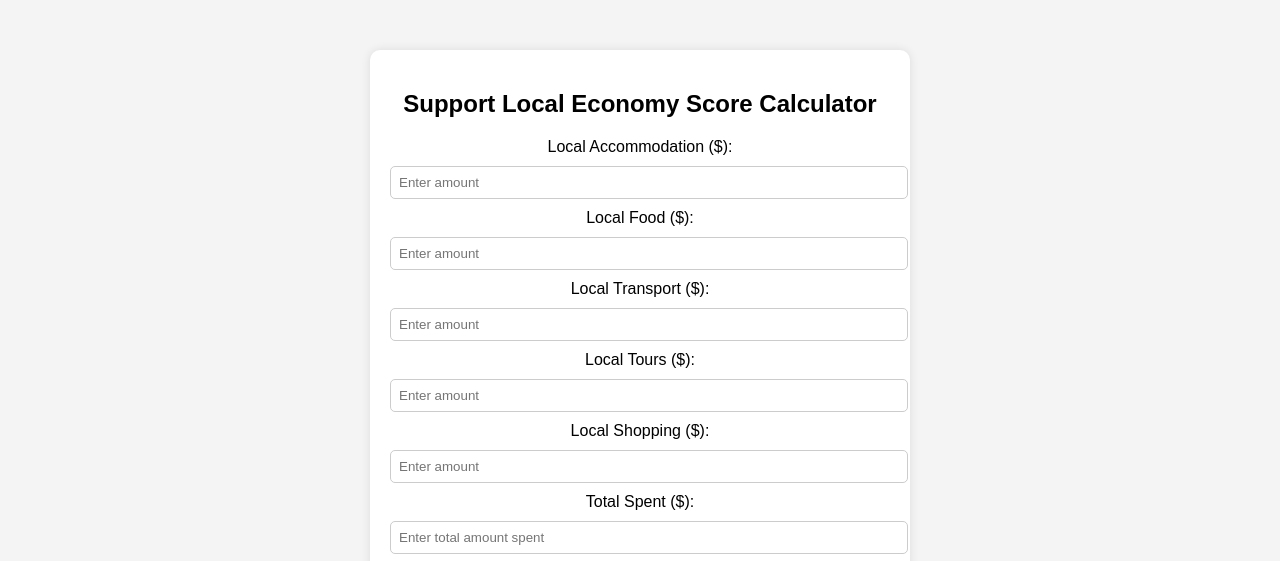
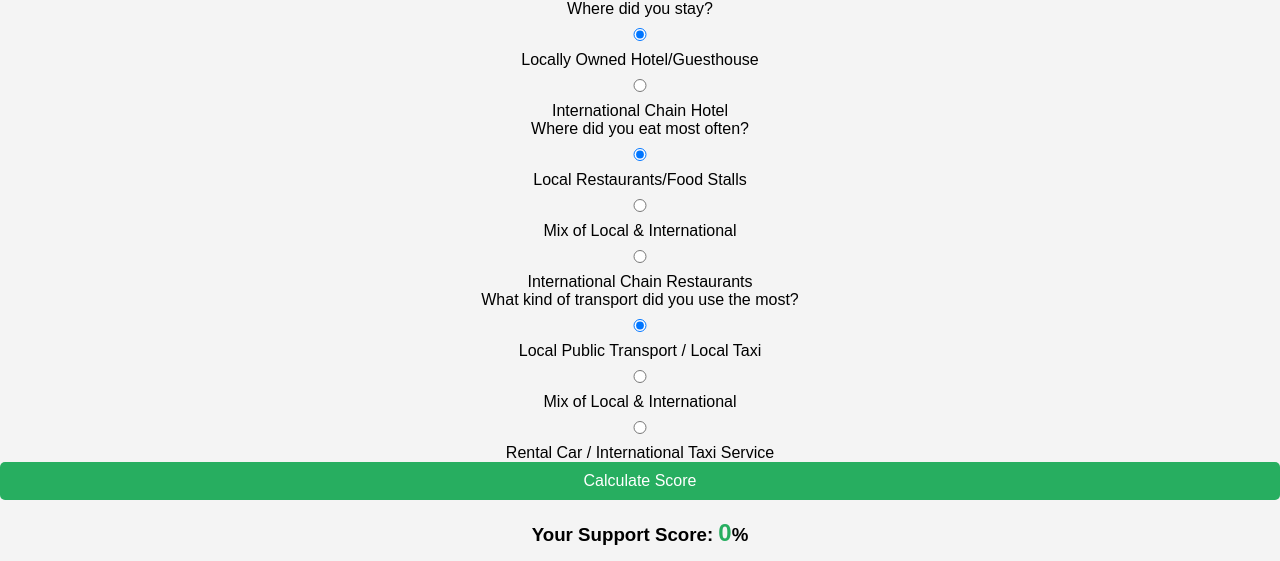
Before and after one commit to eryngordon/Earth2, a plain HTML site: page index.html in a window 1280 px wide. Shown: the top 561 px of the page. Drawn offline with Linux system fonts and the light colour scheme.

Commit message:
Update index.html

```diff
--- a/index.html
+++ b/index.html
@@ -7,26 +7,25 @@
     <title>Support Local Economy Score</title>
 </head>
 <body>
-    <div class="calculator-container">
-    <h2>Support Local Economy Score Calculator</h2>
+<div class="question">
+    <label>Where did you stay?</label><br>
+    <input type="radio" name="accommodation" value="local" checked> Locally Owned Hotel/Guesthouse <br>
+    <input type="radio" name="accommodation" value="chain"> International Chain Hotel <br>
+</div>
 
-    <label for="local-accommodation">Local Accommodation ($):</label>
-    <input type="number" id="local-accommodation" placeholder="Enter amount">
+<div class="question">
+    <label>Where did you eat most often?</label><br>
+    <input type="radio" name="food" value="local" checked> Local Restaurants/Food Stalls <br>
+    <input type="radio" name="food" value="mixed"> Mix of Local & International <br>
+    <input type="radio" name="food" value="chain"> International Chain Restaurants <br>
+</div>
 
-    <label for="local-food">Local Food ($):</label>
-    <input type="number" id="local-food" placeholder="Enter amount">
-
-    <label for="local-transport">Local Transport ($):</label>
-    <input type="number" id="local-transport" placeholder="Enter amount">
-
-    <label for="local-tours">Local Tours ($):</label>
-    <input type="number" id="local-tours" placeholder="Enter amount">
-
-    <label for="local-shopping">Local Shopping ($):</label>
-    <input type="number" id="local-shopping" placeholder="Enter amount">
-
-    <label for="total-spent">Total Spent ($):</label>
-    <input type="number" id="total-spent" placeholder="Enter total amount spent">
+<div class="question">
+    <label>What kind of transport did you use the most?</label><br>
+    <input type="radio" name="transport" value="local" checked> Local Public Transport / Local Taxi <br>
+    <input type="radio" name="transport" value="mixed"> Mix of Local & International <br>
+    <input type="radio" name="transport" value="rental"> Rental Car / International Taxi Service <br>
+</div>
 
     <button onclick="calculateScore()">Calculate Score</button>
 
```
